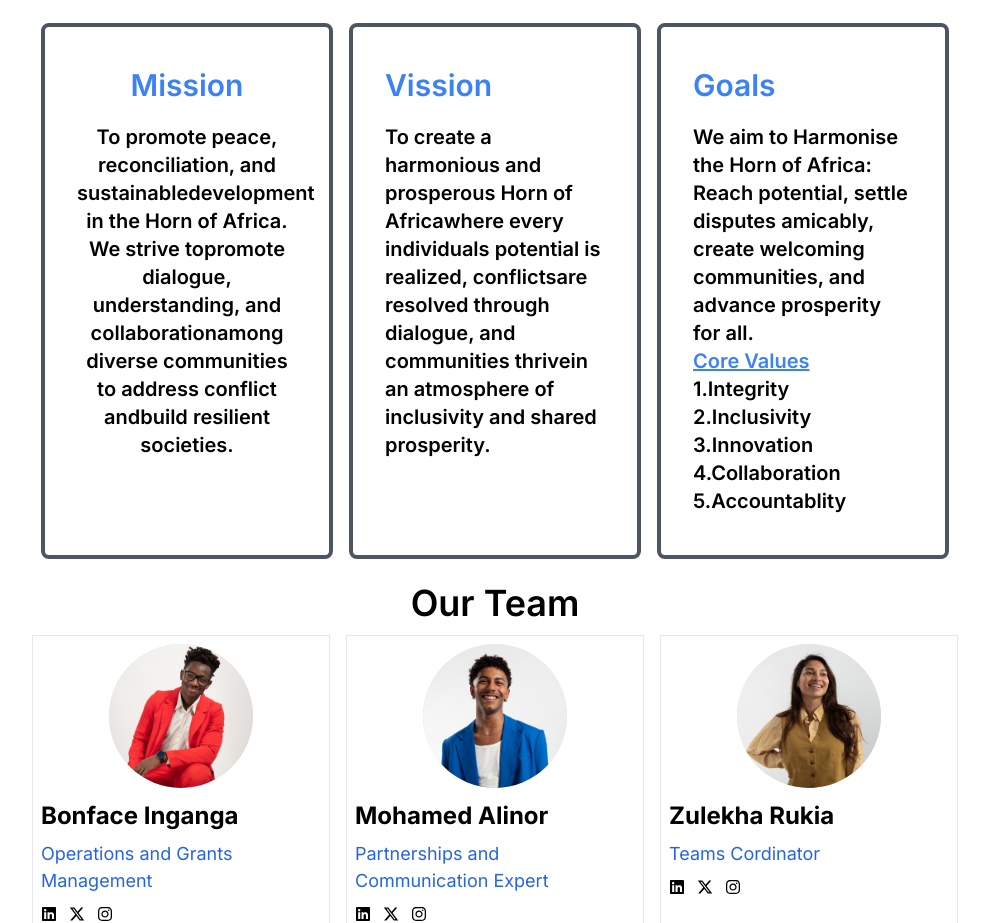
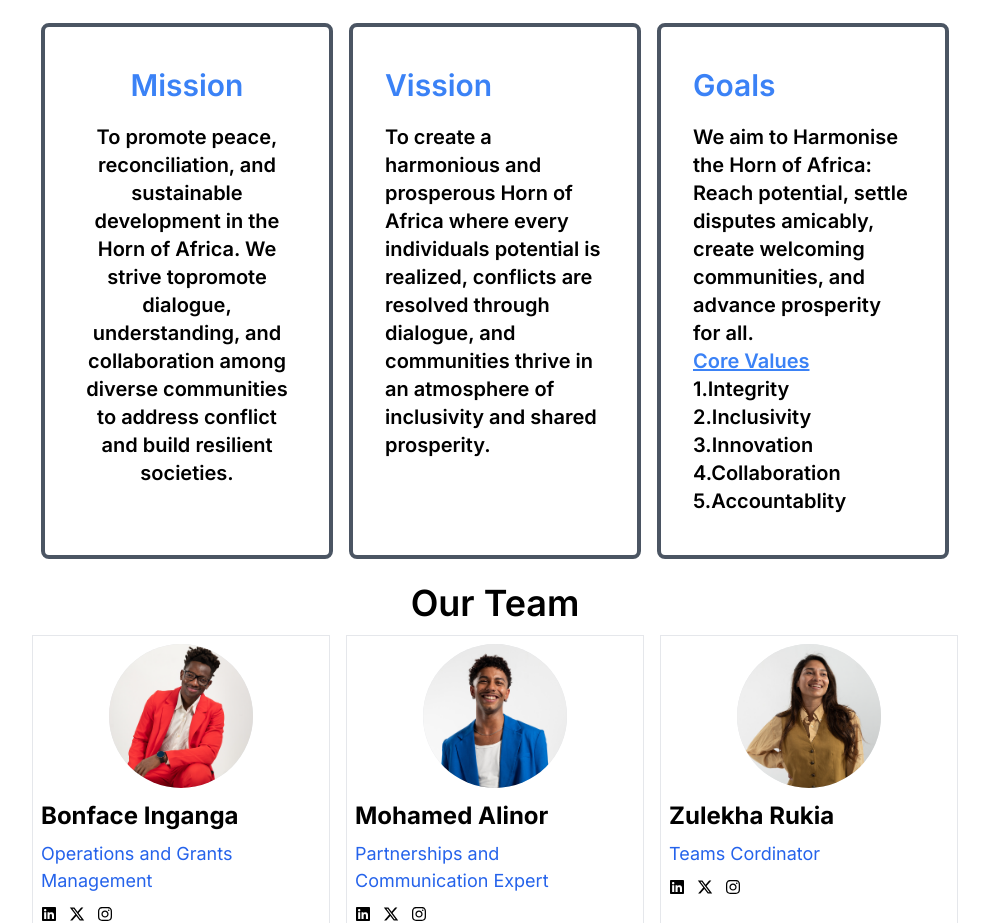
Before and after one commit to bethuel2/ProfileHapa, a Next.js app: page / in a window 1280 px wide. Shown: the part 1560-2483 px from the top of the page, without its empty margins (145-1134 px from the left). Built offline with nearby package versions, Linux system fonts and the light colour scheme.

Commit message:
Update page.js

```diff
--- a/app/page.js
+++ b/app/page.js
@@ -62,18 +62,18 @@ export default function Home() {
           <div class=" w-full  sm:w-1/2 md:w-1/3  lg:w-1/4 xl:w-1/4 border-4  border-gray-600 hover:scale-105 transition duration-900 ease-in-out p-2 text-center rounded-lg py-10 px-8">
             <h1 className="text-3xl font-semibold text-blue-500 ">Mission</h1>
             <p className="text-xl font-semibold mt-5">
-              To promote peace, reconciliation, and sustainabledevelopment in
+              To promote peace, reconciliation, and sustainable development in
               the Horn of Africa. We strive topromote dialogue, understanding,
-              and collaborationamong diverse communities to address conflict
-              andbuild resilient societies.
+              and collaboration among diverse communities to address conflict
+              and build resilient societies.
             </p>
           </div>
           <div class="w-full sm:w-1/2 md:w-1/3  lg:w-1/4 xl:w-1/4 border-4  border-gray-600 p-2  hover:scale-105 transition duration-900 ease-in-outtext-center rounded-lg py-10 px-8">
             <h1 className=" text-3xl font-semibold text-blue-500">Vission</h1>
             <p className="text-xl font-semibold mt-5">
-              To create a harmonious and prosperous Horn of Africawhere every
-              individuals potential is realized, conflictsare resolved through
-              dialogue, and communities thrivein an atmosphere of inclusivity
+              To create a harmonious and prosperous Horn of Africa where every
+              individuals potential is realized, conflicts are resolved through
+              dialogue, and communities thrive in an atmosphere of inclusivity
               and shared prosperity.
             </p>
           </div>
```
